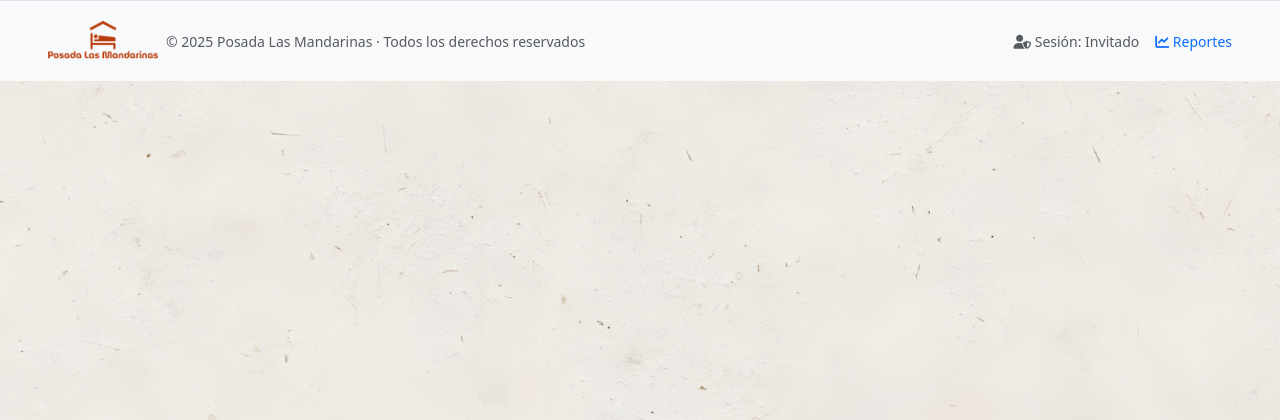
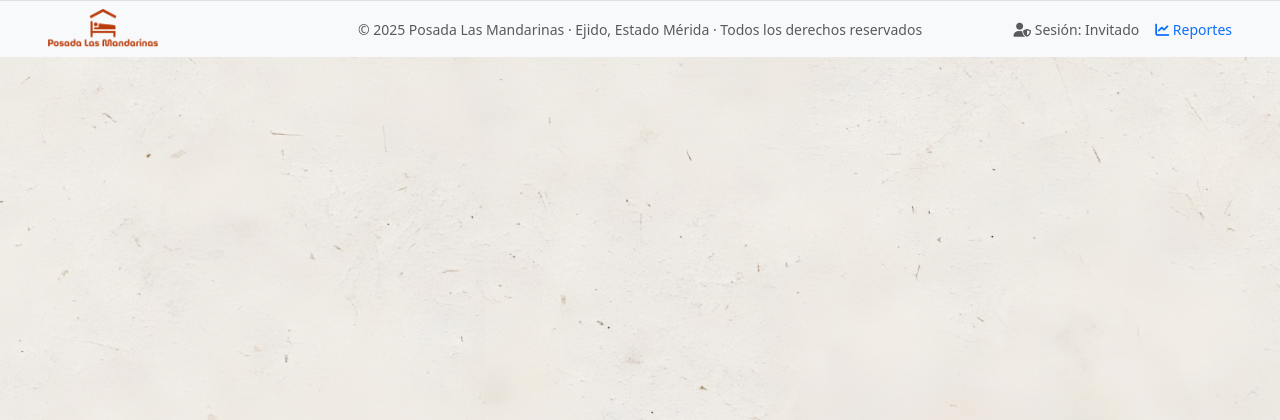
Before and after one commit to BlackSpartaN21/SistemaWebPosada, a PHP site: page /header.php in a window 1280 px wide. Shown: the part 105-525 px from the top of the page. Run offline with PHP 8.4, Linux system fonts and the light colour scheme.

Commit message:
footer centrado y editado

```diff
--- a/views/footer.php
+++ b/views/footer.php
@@ -3,28 +3,35 @@
 // Cierra la página con un footer global y carga de JS locales.
 if (session_status() === PHP_SESSION_NONE) { session_start(); }
 ?>
-    <footer class="mt-auto py-3 bg-light border-top">
-      <div class="container-fluid py-1 px-3 px-md-5 d-flex flex-column flex-md-row align-items-center justify-content-between gap-3">
+<footer class="mt-auto bg-light border-top">
+  <div class="container-fluid py-2 px-3 px-md-5 position-relative d-flex align-items-center justify-content-between ">
 
+    <!-- Izquierda: SOLO el logo -->
     <div class="d-flex align-items-center gap-2">
       <img src="../public/img/LogoPosadaRecortada.png" alt="Posada Las Mandarinas" width="110" height="40" loading="lazy">
-          <span class="text-muted small">
-            © <?= date('Y') ?> Posada Las Mandarinas · Todos los derechos reservados
+    </div>
+
+    <!-- CENTRO: SOLO el texto, centrado absoluto -->
+    <div class="position-absolute start-50 top-50 translate-middle text-center">
+      <span class="text-muted small d-block">
+        © <?= date('Y') ?> Posada Las Mandarinas · Ejido, Estado Mérida · Todos los derechos reservados
       </span>
     </div>
 
+    <!-- Derecha: sesión y Reportes -->
     <div class="d-flex align-items-center gap-3">
       <span class="text-muted small">
         <i class="fa-solid fa-user-shield"></i>
         Sesión: <?= htmlspecialchars($_SESSION['rol_usuario'] ?? 'Invitado') ?>
       </span>
-          <!-- Enlaces opcionales (ajústalos o elimínalos si no aplican) -->
       <a class="text-decoration-none small" href="reportes.php">
         <i class="fa-solid fa-chart-line"></i> Reportes
       </a>
     </div>
+
   </div>
 </footer>
+
 
     <!-- JS centrales (locales) -->
 
```
Lines whose indentation alone changed are shown as unchanged.
